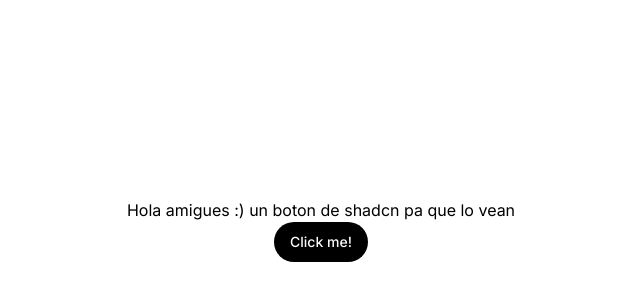
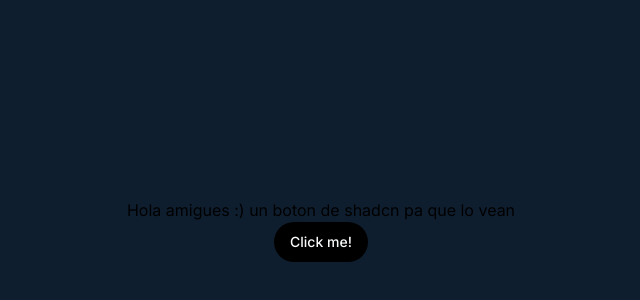
Before and after one commit to ClubAlgoritmiaGDA/website, a Next.js app: page / in a window 1280 px wide. Shown: the part 170-470 px from the top of the page, without its empty margins (319-959 px from the left). Built offline with nearby package versions, Linux system fonts and the light colour scheme.

Commit message:
change background colorin page.tsx

```diff
--- a/app/page.tsx
+++ b/app/page.tsx
@@ -3,7 +3,7 @@ import Link from 'next/link'
 
 export default function Home() {
     return (
-        <main className="h-screen flex items-center justify-center flex-col">
+        <main className="h-screen flex items-center justify-center flex-col bg-algoritmia-blue">
             <div>Hola amigues :) un boton de shadcn pa que lo vean</div>
             <Link
                 href="https://www.youtube.com/watch?v=dQw4w9WgXcQ"
```
